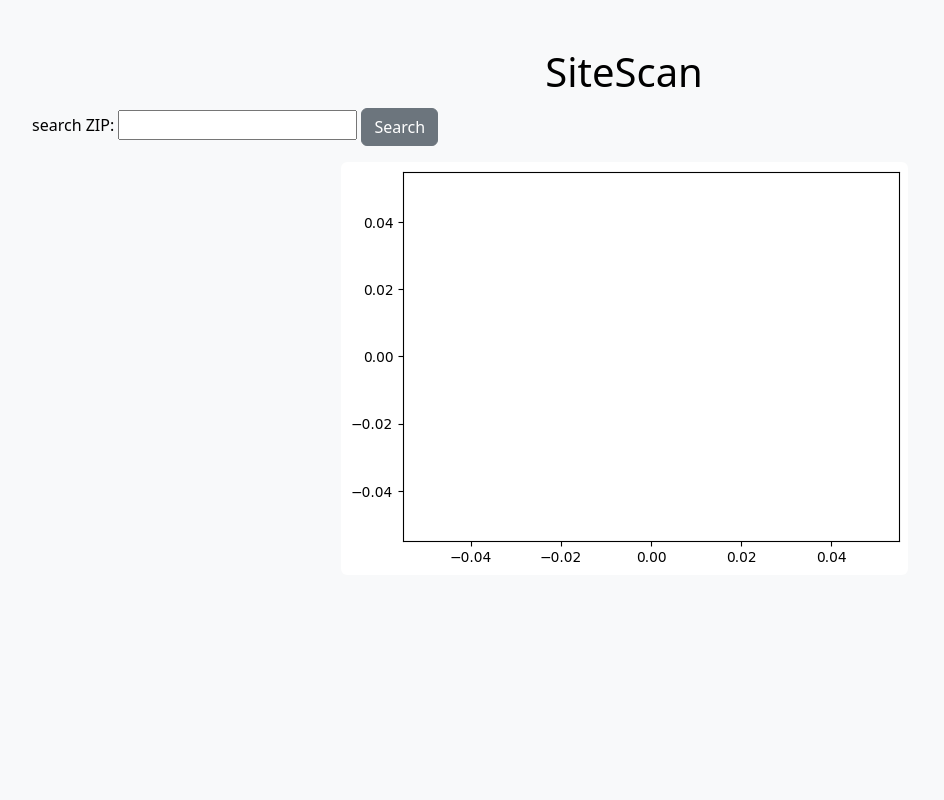
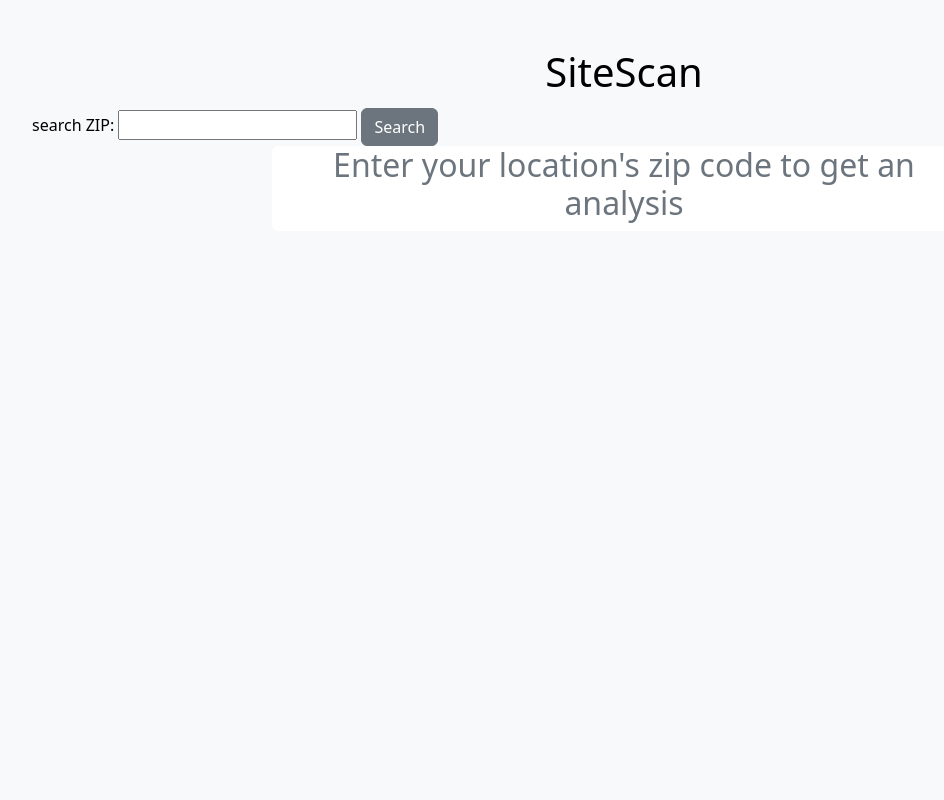
Before and after one commit to Lawsan92/SiteScan, a Django app: page / in a window 1280 px wide. Shown: the whole page, without its empty margins (16-960 px from the left). Run offline with Django 5.2, Linux system fonts and the light colour scheme.

Commit message:
Addition: Added default UI when opening app

```diff
--- a/templates/index.html
+++ b/templates/index.html
@@ -55,11 +55,15 @@
                         <h4 class="text-secondary">Grouped Trends</h4>
                         {{ grouped_trends|safe }}
                     </div>
-                {% else %}
+                {% elif err%}
                     <p class="text-danger">{{ err }}</p>
                     {% load static %}
                     <div class="col-sm-7 ">
                         <img src="{% static 'template_plot.png' %}" alt="No data" class="rounded"/>
+                    </div>
+                {% else %}
+                    <div class="col-sm-7 bg-white rounded text-secondary">
+                        <h2>Enter your location's zip code to get an analysis</h2>
                     </div>
                 {% endif %}
             </div>
```
